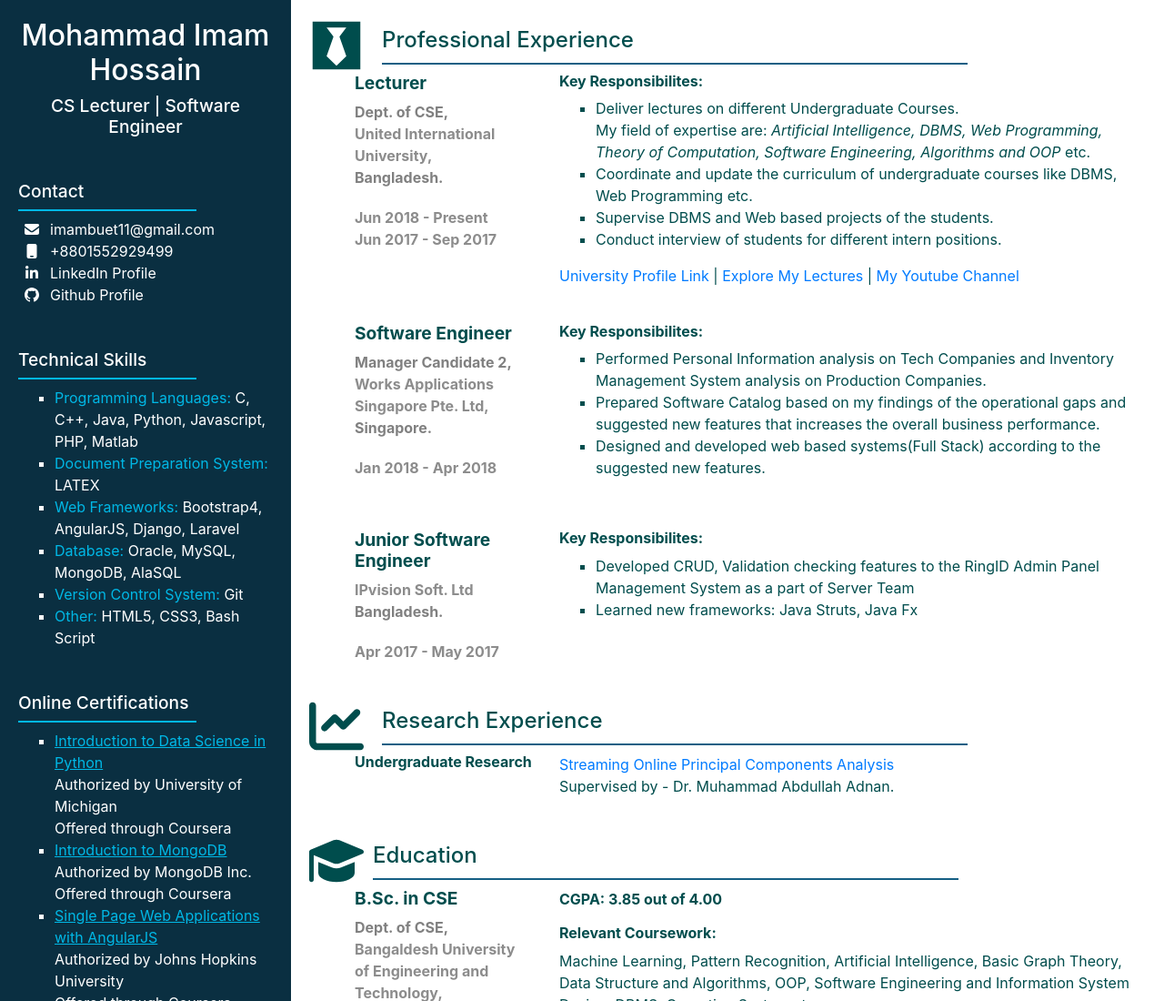
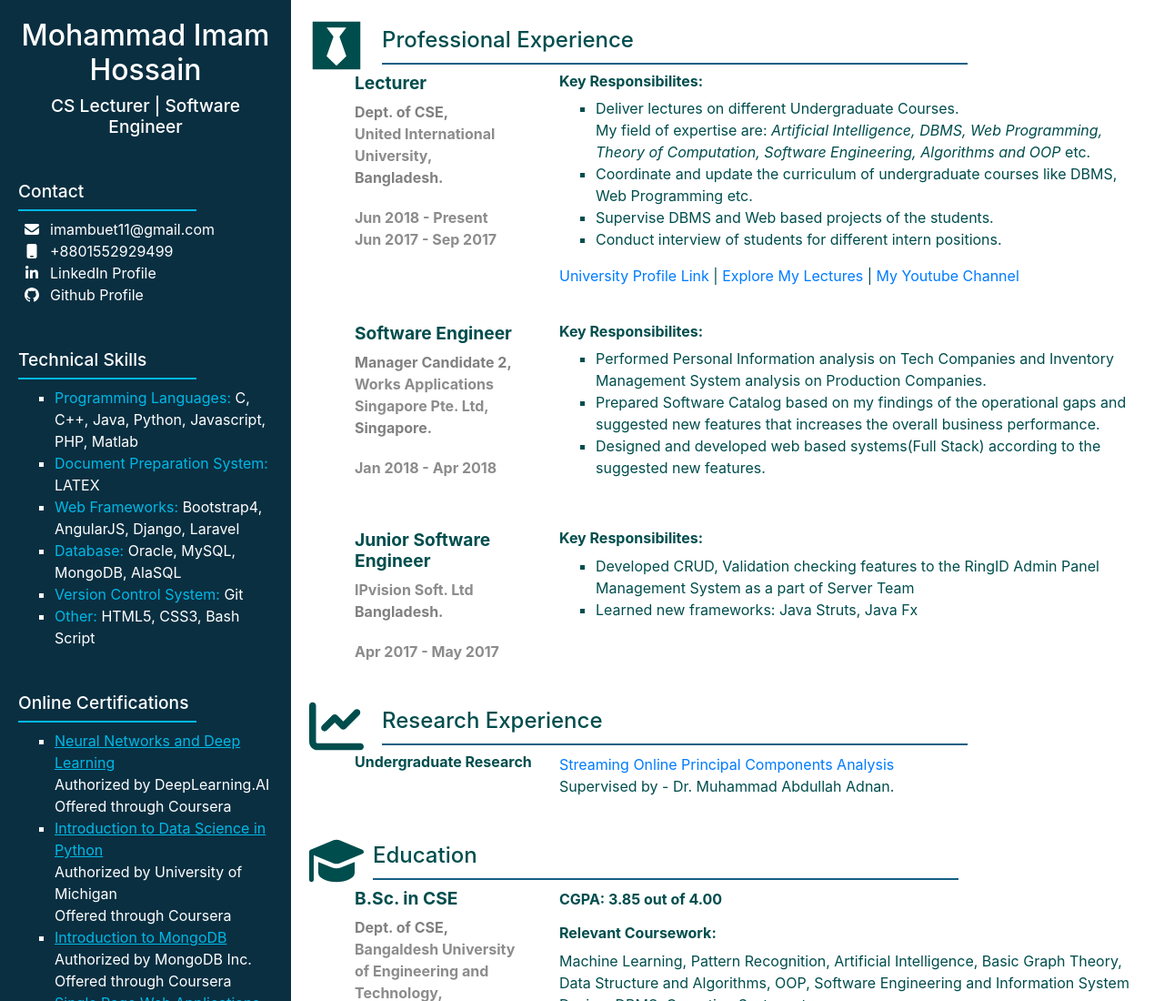
Before and after one commit to devimam/profile, a plain HTML site: page index.html in a window 1280 px wide. Shown: the top 1100 px of the page at 91% size. Drawn offline with Linux system fonts and the light colour scheme.

Commit message:
added new coursera course info

```diff
--- a/index.html
+++ b/index.html
@@ -46,11 +46,12 @@
                     <div class="leftsection">
                         <h2 class="section">Online Certifications</h2>
                         <ul class="member">
-							<li><a href="https://www.coursera.org/account/accomplishments/certificate/QL7WN8GM6K6Y">Introduction to Data Science in Python</a><br>Authorized by University of Michigan<br>Offered through Coursera</li>
-                            <li><a href="https://www.coursera.org/account/accomplishments/certificate/T6BME5EG2BWT">Introduction to MongoDB</a><br>Authorized by MongoDB Inc.<br>Offered through Coursera</li>
-                            <li><a href="https://www.coursera.org/account/accomplishments/certificate/TBWM4JMZ692D">Single Page Web Applications with AngularJS</a><br>Authorized by Johns Hopkins University<br>Offered through Coursera</li>
-                            <li><a href="https://www.coursera.org/account/accomplishments/certificate/W6TQDDGQNHEF">Front-End Web UI Frameworks and Tools: Bootstrap 4</a><br>Authorized by The Hong Kong University of Science and Technology<br>Offered through Coursera</li>
-                            <li><a href="https://www.coursera.org/account/accomplishments/certificate/2CYVCSRGNBTY">Introduction to Git and GitHub</a><br>Authorized by Google<br>Offered through Coursera</li>
+							<li><a href="https://coursera.org/share/dfa6406b9342598a0f08ae0116fb40f5">Neural Networks and Deep Learning</a><br>Authorized by DeepLearning.AI<br>Offered through Coursera</li>
+							<li><a href="https://coursera.org/share/5b52d14688f69b43b8ba0e4b45e1f25f">Introduction to Data Science in Python</a><br>Authorized by University of Michigan<br>Offered through Coursera</li>
+                            <li><a href="https://coursera.org/share/1a6b01649d359f8f74adad5f042693ab">Introduction to MongoDB</a><br>Authorized by MongoDB Inc.<br>Offered through Coursera</li>
+                            <li><a href="https://coursera.org/share/a937d6ed852919291653ffcc9ac27a25">Single Page Web Applications with AngularJS</a><br>Authorized by Johns Hopkins University<br>Offered through Coursera</li>
+                            <li><a href="https://coursera.org/share/653c6dad0213690d05ab2d3f0eed2b35">Front-End Web UI Frameworks and Tools: Bootstrap 4</a><br>Authorized by The Hong Kong University of Science and Technology<br>Offered through Coursera</li>
+                            <li><a href="https://coursera.org/share/67c375d6ab08f8081d0d6c7442f76d86">Introduction to Git and GitHub</a><br>Authorized by Google<br>Offered through Coursera</li>
                         </ul>
                     </div>
 
```
